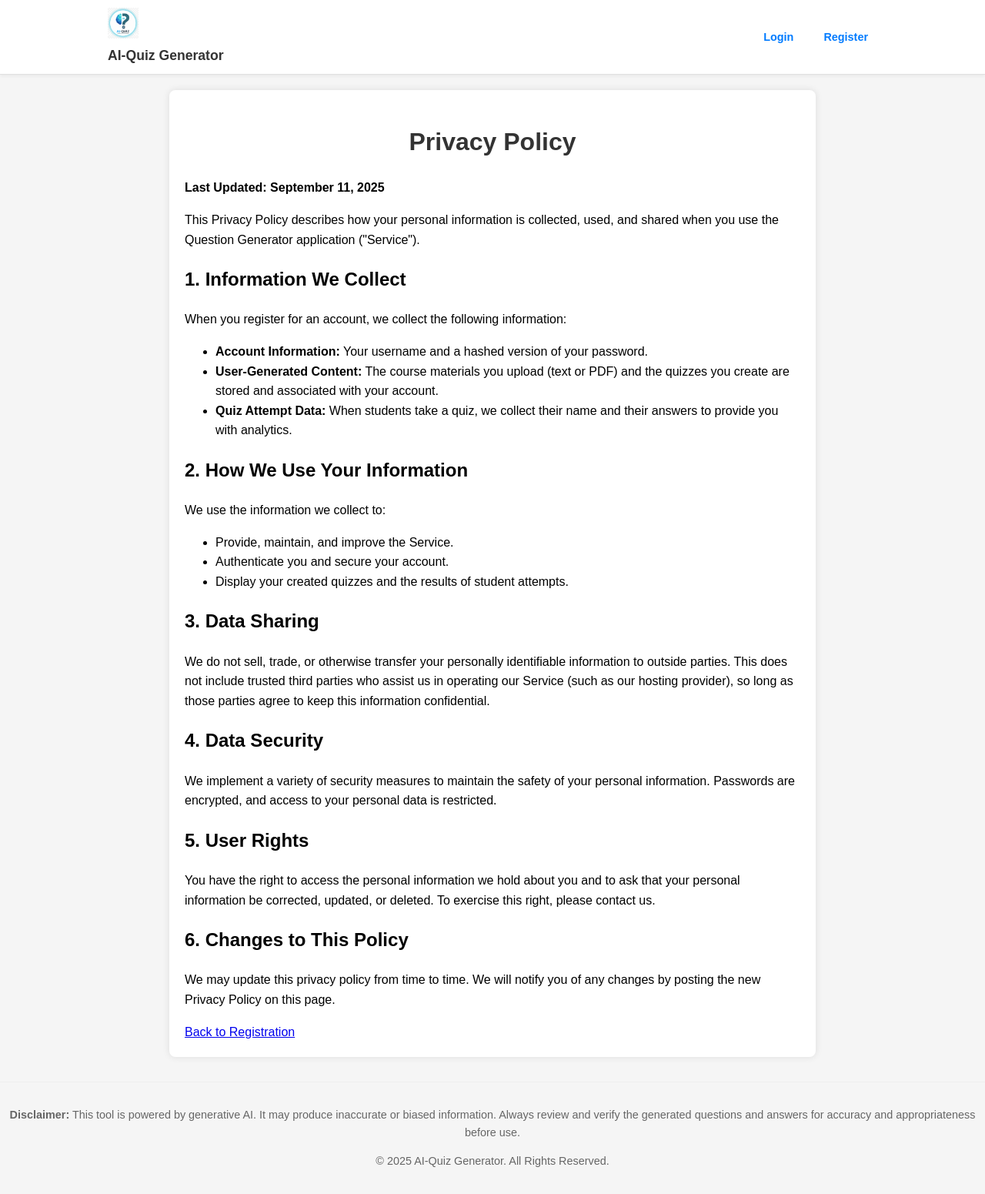
After one commit to khairulas/question-generator, a Flask app: page /privacy in a window 1280 px wide. The commit adds this page. Shown: the whole page at 77% size. Run offline with Flask 3, Linux system fonts and the light colour scheme; some libraries are stand-ins or nearby versions.

Commit message:
Adding a Terms of Use and Privacy Policy agreement

```diff
--- a/app.py
+++ b/app.py
@@ -9,7 +9,6 @@ from flask import Flask, render_template
 from flask_wtf.csrf import CSRFProtect, generate_csrf
 import qrcode
 import requests
-from dotenv import load_dotenv
 import google.generativeai as genai
 from bleach import clean
 import logging
@@ -19,7 +18,6 @@ from datetime import datetime
 from collections import defaultdict
 from sqlalchemy.exc import OperationalError
 from sqlalchemy import text
-load_dotenv()
 from flask_sqlalchemy import SQLAlchemy
 from datetime import datetime
 from werkzeug.security import generate_password_hash, check_password_hash
@@ -27,6 +25,9 @@ from flask_login import LoginManager, UserMixin, login_user, logout_user, login_
 from markupsafe import Markup
 import markdown
 import pdfplumber
+
+from dotenv import load_dotenv
+load_dotenv()
 
 app = Flask(__name__)
 
@@ -417,6 +418,10 @@ def register():
         username = request.form.get('username')
         password = request.form.get('password')
         confirm_password = request.form.get('confirm_password')
+
+        if not request.form.get('agree_terms'):
+            flash('You must agree to the Terms of Use and Privacy Policy to create an account.', 'danger')
+            return redirect(url_for('register'))
 
         # Check if username already exists
         user = User.query.filter_by(username=username).first()
@@ -837,6 +842,16 @@ def delete_quiz(public_id):
 
     return redirect(url_for('index'))
 
+@app.route('/terms')
+def terms():
+    """Renders the Terms of Use page."""
+    return render_template('terms.html')
+
+@app.route('/privacy')
+def privacy():
+    """Renders the Privacy Policy page."""
+    return render_template('privacy.html')
+
 @app.context_processor
 def inject_now():
     """
--- /dev/null
+++ b/templates/privacy.html
@@ -0,0 +1,38 @@
+{% extends "base.html" %}
+
+{% block content %}
+    <h1>Privacy Policy</h1>
+    <p><strong>Last Updated: September 11, 2025</strong></p>
+
+    <p>This Privacy Policy describes how your personal information is collected, used, and shared when you use the Question Generator application ("Service").</p>
+
+    <h2>1. Information We Collect</h2>
+    <p>When you register for an account, we collect the following information:</p>
+    <ul>
+        <li><strong>Account Information:</strong> Your username and a hashed version of your password.</li>
+        <li><strong>User-Generated Content:</strong> The course materials you upload (text or PDF) and the quizzes you create are stored and associated with your account.</li>
+        <li><strong>Quiz Attempt Data:</strong> When students take a quiz, we collect their name and their answers to provide you with analytics.</li>
+    </ul>
+
+    <h2>2. How We Use Your Information</h2>
+    <p>We use the information we collect to:</p>
+    <ul>
+        <li>Provide, maintain, and improve the Service.</li>
+        <li>Authenticate you and secure your account.</li>
+        <li>Display your created quizzes and the results of student attempts.</li>
+    </ul>
+
+    <h2>3. Data Sharing</h2>
+    <p>We do not sell, trade, or otherwise transfer your personally identifiable information to outside parties. This does not include trusted third parties who assist us in operating our Service (such as our hosting provider), so long as those parties agree to keep this information confidential.</p>
+
+    <h2>4. Data Security</h2>
+    <p>We implement a variety of security measures to maintain the safety of your personal information. Passwords are encrypted, and access to your personal data is restricted.</p>
+
+    <h2>5. User Rights</h2>
+    <p>You have the right to access the personal information we hold about you and to ask that your personal information be corrected, updated, or deleted. To exercise this right, please contact us.</p>
+
+    <h2>6. Changes to This Policy</h2>
+    <p>We may update this privacy policy from time to time. We will notify you of any changes by posting the new Privacy Policy on this page.</p>
+
+    <a href="{{ url_for('register') }}" class="btn">Back to Registration</a>
+{% endblock %}
```
Also changed, not shown: templates/register.html (+8 -0 lines), templates/terms.html (added, +36 -0 lines), 1 other file.
